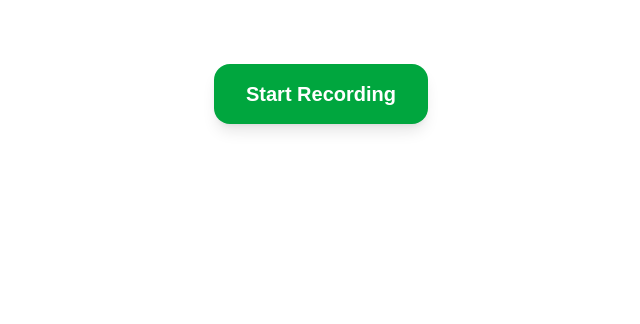
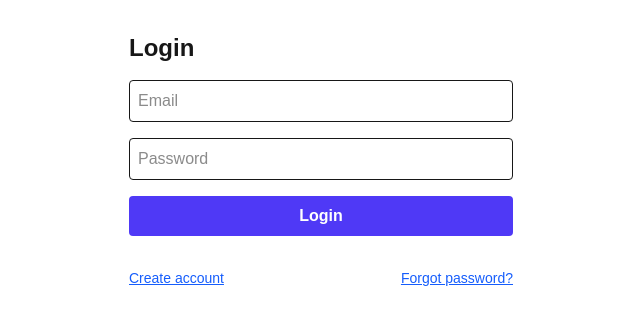
Before and after one commit to javascript-pro/speakwrite, a Next.js app: page / in a window 1280 px wide. Shown: the top 324 px of the page, without its empty margins (319-959 px from the left). Built offline with nearby package versions, Linux system fonts and the light colour scheme; no server answers.

Commit message:
Proper Auth 1.0.3

```diff
--- a/app/page.tsx
+++ b/app/page.tsx
@@ -1,54 +1,5 @@
-'use client'
+import AuthGate from '../components/AuthGate'
 
-import { useEffect, useState } from 'react'
-import { auth, db, storage } from '../lib/firebase'
-import { Recorder } from '../components'
-import { getDownloadURL, ref, uploadBytes } from 'firebase/storage'
-import { collection, addDoc, serverTimestamp } from 'firebase/firestore'
-
-export default function UploadTest() {
-  const [uid, setUid] = useState<string | null>(null)
-
-  useEffect(() => {
-    const unsub = auth.onAuthStateChanged((user) => {
-      if (user) setUid(user.uid)
-    })
-    return unsub
-  }, [])
-
-  const uploadTestMp3 = async () => {
-    if (!uid) return alert('Not signed in.')
-
-    const res = await fetch('/mp3/sample.mp3')
-    const blob = await res.blob()
-
-    const timestamp = Date.now()
-    const filename = `sample-${timestamp}.mp3`
-    const storageRef = ref(storage, `recordings/${uid}/${filename}`)
-
-    await uploadBytes(storageRef, blob)
-    const url = await getDownloadURL(storageRef)
-
-    await addDoc(collection(db, 'recordings'), {
-      uid,
-      filename,
-      url,
-      createdAt: serverTimestamp(),
-    })
-
-    alert('Upload successful.')
-  }
-
-  return (
-    <main className="p-8">
-      {/* <button
-        onClick={uploadTestMp3}
-        className="bg-indigo-600 hover:bg-indigo-700 text-white text-xl font-bold py-4 px-8 rounded-2xl shadow-lg transition-all cursor-pointer"
-      >
-        Upload Sample MP3
-      </button> */}
-
-      <Recorder />
-    </main>
-  )
+export default function Page() {
+  return <AuthGate />
 }
--- /dev/null
+++ b/components/AuthForm.tsx
@@ -0,0 +1,74 @@
+'use client'
+
+import { useState } from 'react'
+import { login, signup, resetPassword } from '../lib/auth'
+
+export default function AuthForm() {
+  const [email, setEmail] = useState('')
+  const [password, setPassword] = useState('')
+  const [mode, setMode] = useState<'login' | 'signup' | 'forgot'>('login')
+  const [msg, setMsg] = useState('')
+
+  const handleSubmit = async () => {
+    try {
+      if (mode === 'login') {
+        await login(email, password)
+        setMsg('Logged in')
+      } else if (mode === 'signup') {
+        await signup(email, password)
+        setMsg('Account created')
+      } else if (mode === 'forgot') {
+        await resetPassword(email)
+        setMsg('Reset email sent')
+      }
+    } catch (err: any) {
+      setMsg(err.message)
+    }
+  }
+
+  return (
+    <div className="p-8 max-w-md mx-auto flex flex-col gap-4">
+      <h1 className="text-2xl font-bold capitalize">{mode}</h1>
+      <input
+        type="email"
+        placeholder="Email"
+        className="border p-2 rounded"
+        value={email}
+        onChange={(e) => setEmail(e.target.value)}
+      />
+      {mode !== 'forgot' && (
+        <input
+          type="password"
+          placeholder="Password"
+          className="border p-2 rounded"
+          value={password}
+          onChange={(e) => setPassword(e.target.value)}
+        />
+      )}
+      <button
+        onClick={handleSubmit}
+        className="bg-indigo-600 hover:bg-indigo-700 text-white font-bold py-2 px-4 rounded cursor-pointer"
+      >
+        {mode === 'login' ? 'Login' : mode === 'signup' ? 'Create Account' : 'Send Reset Email'}
+      </button>
+      <p className="text-sm text-gray-600">{msg}</p>
+      <div className="flex justify-between text-sm">
+        {mode !== 'login' && (
+          <button onClick={() => setMode('login')} className="underline text-blue-600">
+            Back to Login
+          </button>
+        )}
+        {mode === 'login' && (
+          <>
+            <button onClick={() => setMode('signup')} className="underline text-blue-600">
+              Create account
+            </button>
+            <button onClick={() => setMode('forgot')} className="underline text-blue-600">
+              Forgot password?
+            </button>
+          </>
+        )}
+      </div>
+    </div>
+  )
+}
--- /dev/null
+++ b/components/AuthGate.tsx
@@ -0,0 +1,64 @@
+'use client'
+
+import { useEffect, useState } from 'react'
+import { onAuthStateChanged } from 'firebase/auth'
+import { auth } from '../lib/firebase'
+import { logout } from '../lib/auth'
+import Recorder from './Recorder'
+import AuthForm from './AuthForm'
+import RecordingsList from './RecordingsList'
+
+export default function AuthGate() {
+  const [user, setUser] = useState<any>(null)
+  const [loading, setLoading] = useState(true)
+
+  useEffect(() => {
+    const unsub = onAuthStateChanged(auth, (user) => {
+      setUser(user)
+      setLoading(false)
+    })
+    return () => unsub()
+  }, [])
+
+  if (loading) return <div className="p-8 text-lg">Loading...</div>
+  if (!user) return <AuthForm />
+
+  if (!user.emailVerified) {
+    return (
+      <div className="p-8 text-center space-y-4">
+        <p className="text-lg">
+          Please verify your email before using the app.
+          <br />
+          A verification link has been sent to: <strong>{user.email}</strong>
+        </p>
+        <button
+          onClick={() => user.sendEmailVerification()}
+          className="bg-blue-600 hover:bg-blue-700 text-white font-bold py-2 px-4 rounded"
+        >
+          Resend Email
+        </button>
+        <button
+          onClick={() => window.location.reload()}
+          className="text-sm underline text-gray-600"
+        >
+          I’ve verified it, refresh
+        </button>
+      </div>
+    )
+  }
+
+  return (
+    <div className="p-4 space-y-8">
+      <div className="flex justify-end">
+        <button
+          onClick={logout}
+          className="bg-gray-600 hover:bg-gray-700 text-white text-sm px-4 py-2 rounded-lg cursor-pointer"
+        >
+          Logout
+        </button>
+      </div>
+      <Recorder />
+      <RecordingsList />
+    </div>
+  )
+}
--- a/components/Recorder.tsx
+++ b/components/Recorder.tsx
@@ -1,8 +1,18 @@
 'use client'
 
 import { useEffect, useRef, useState } from 'react'
-import { auth, db, storage } from '../lib/firebase'
-import { collection, addDoc, serverTimestamp } from 'firebase/firestore'
+import { auth } from '../lib/firebase'
+import { db, storage } from '../lib/firebase'
+import {
+  collection,
+  addDoc,
+  serverTimestamp,
+  doc,
+  getDoc,
+  setDoc,
+  updateDoc,
+  increment,
+} from 'firebase/firestore'
 import { ref, uploadBytes, getDownloadURL } from 'firebase/storage'
 
 export default function Recorder() {
@@ -66,12 +76,32 @@ export default function Recorder() {
     await uploadBytes(storageRef, recordingBlob)
     const url = await getDownloadURL(storageRef)
 
+    // Save recording metadata
     await addDoc(collection(db, 'recordings'), {
       uid,
       filename,
       url,
       createdAt: serverTimestamp(),
     })
+
+    // Update user's usage data
+    const userRef = doc(db, 'users', uid)
+    const userSnap = await getDoc(userRef)
+
+    if (userSnap.exists()) {
+      await updateDoc(userRef, {
+        recordingCount: increment(1),
+        lastUpload: serverTimestamp(),
+      })
+    } else {
+      await setDoc(userRef, {
+        uid,
+        email: auth.currentUser?.email || '',
+        createdAt: serverTimestamp(),
+        recordingCount: 1,
+        lastUpload: serverTimestamp(),
+      })
+    }
 
     alert('Recording uploaded')
     setRecordingBlob(null)
--- /dev/null
+++ b/components/RecordingsList.tsx
@@ -0,0 +1,59 @@
+'use client'
+
+import { useEffect, useState } from 'react'
+import { collection, query, where, onSnapshot, orderBy } from 'firebase/firestore'
+import { db } from '../lib/firebase'
+import { auth } from '../lib/firebase'
+
+interface Recording {
+  id: string
+  filename: string
+  url: string
+  createdAt?: any
+}
+
+export default function RecordingsList() {
+  const [recordings, setRecordings] = useState<Recording[]>([])
+
+  useEffect(() => {
+    const uid = auth.currentUser?.uid
+    if (!uid) return
+
+    const q = query(
+      collection(db, 'recordings'),
+      where('uid', '==', uid),
+      orderBy('createdAt', 'desc')
+    )
+
+    const unsubscribe = onSnapshot(q, (snapshot) => {
+      const items = snapshot.docs.map((doc) => ({
+        id: doc.id,
+        ...doc.data(),
+      })) as Recording[]
+      setRecordings(items)
+    })
+
+    return () => unsubscribe()
+  }, [])
+
+  return (
+    <div className="p-4 max-w-xl mx-auto space-y-6">
+      <h2 className="text-xl font-bold">Your Recordings</h2>
+      {recordings.length === 0 ? (
+        <p className="text-gray-500">No recordings yet.</p>
+      ) : (
+        recordings.map((rec) => (
+          <div key={rec.id} className="border rounded-lg p-4 shadow-sm">
+            <p className="font-semibold mb-2">{rec.filename}</p>
+            <audio src={rec.url} controls className="w-full" />
+            {rec.createdAt?.toDate && (
+              <p className="text-xs text-gray-400 mt-1">
+                Uploaded: {rec.createdAt.toDate().toLocaleString()}
+              </p>
+            )}
+          </div>
+        ))
+      )}
+    </div>
+  )
+}
--- a/components/index.tsx
+++ b/components/index.tsx
@@ -1,5 +1,11 @@
 import Recorder from "./Recorder"
+import AuthGate from "./AuthGate"
+import AuthForm from "./AuthForm"
+import RecordingsList from "./RecordingsList"
 
 export {
     Recorder,
+    AuthForm,
+    AuthGate,
+    RecordingsList,
 }
--- /dev/null
+++ b/lib/auth.ts
@@ -0,0 +1,36 @@
+// lib/auth.ts
+import {
+    createUserWithEmailAndPassword,
+    signInWithEmailAndPassword,
+    sendPasswordResetEmail,
+    signOut,
+    sendEmailVerification,
+  } from 'firebase/auth'
+  import { doc, setDoc, serverTimestamp } from 'firebase/firestore'
+  import { auth, db } from './firebase'
+
+  export async function signup(email: string, password: string) {
+    const cred = await createUserWithEmailAndPassword(auth, email, password)
+
+    await sendEmailVerification(cred.user)
+
+    await setDoc(doc(db, 'users', cred.user.uid), {
+      uid: cred.user.uid,
+      email,
+      createdAt: serverTimestamp(),
+    })
+    return cred.user
+  }
+
+  export async function login(email: string, password: string) {
+    const cred = await signInWithEmailAndPassword(auth, email, password)
+    return cred.user
+  }
+
+  export async function resetPassword(email: string) {
+    await sendPasswordResetEmail(auth, email)
+  }
+
+  export async function logout() {
+    await signOut(auth)
+  }
```
